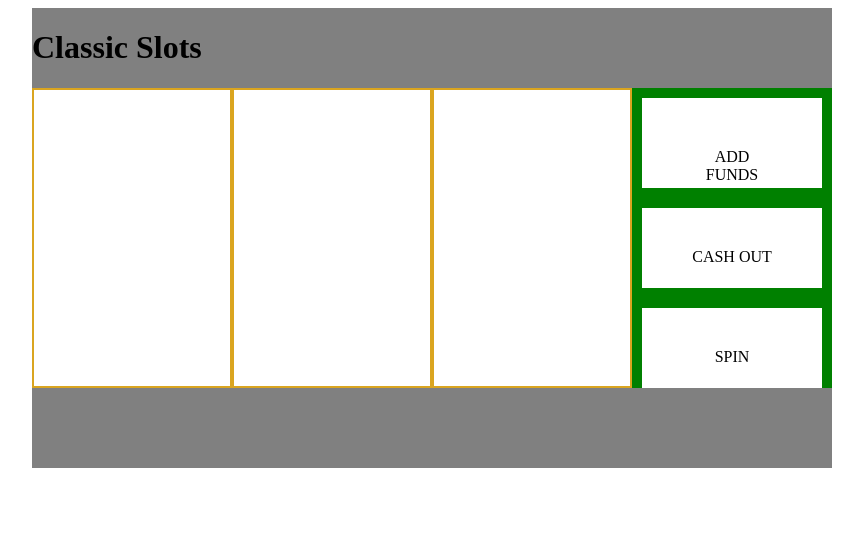
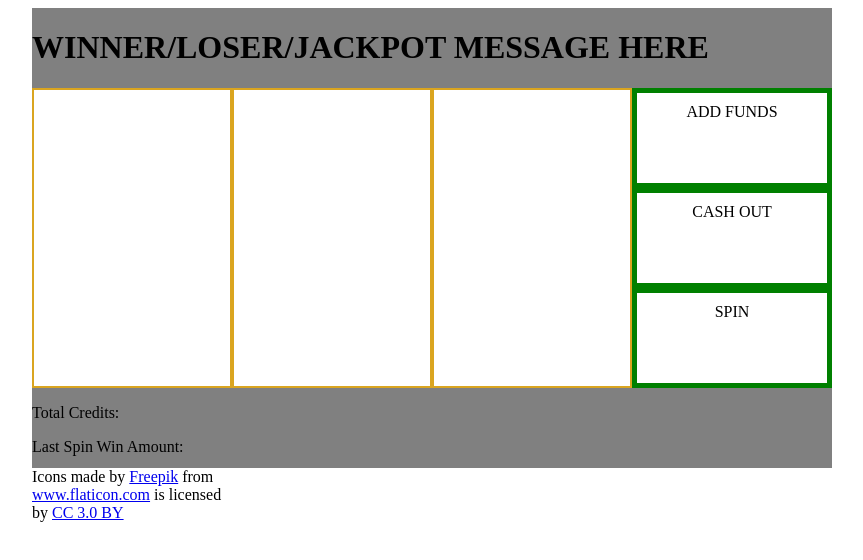
Before and after one commit to ladystensberg/slot-machine, a plain HTML site: page index.html in a window 1280 px wide. Shown: the whole page, without its empty margins (108-971 px from the left). Drawn offline with Linux system fonts and the light colour scheme.

Commit message:
set basic styles for UI wireframe

```diff
--- a/css/main.css
+++ b/css/main.css
@@ -64,9 +64,14 @@ footer {
 }
 
 .sideButtons  {
-    border: 10px solid green;
+    border: 5px solid green;
     text-align: center;
-    padding: 50px;
+    padding: 10px;
+}
+
+.sideButtons:hover {
+    border: 5px solid yellow;
+    cursor: pointer;
 }
 
 .slots {
--- a/index.html
+++ b/index.html
@@ -9,7 +9,7 @@
 </head>
 <body>
     <main>
-        <header><h1>Classic Slots</h1></header>
+        <header><h1>WINNER/LOSER/JACKPOT MESSAGE HERE</h1></header>
         <section id="slotContainer">
             <div id="slot1" class="slots"></div>
             <div id="slot2" class="slots"></div>
@@ -18,7 +18,11 @@
         <div id="addFunds" class="sideButtons">ADD FUNDS</div>
         <div id="cashOut" class="sideButtons">CASH OUT</div>
         <div id="spinSlots" class="sideButtons">SPIN</div>
-        <footer></footer>
+        <footer>
+            <p>Total Credits: <span id="totalCredits"></span></p>
+            <p>Last Spin Win Amount: <span id="lastSpinWinAmt"></span></p>
+        </footer>
+        <div>Icons made by <a href="http://www.freepik.com" title="Freepik">Freepik</a> from <a href="https://www.flaticon.com/" title="Flaticon">www.flaticon.com</a> is licensed by <a href="http://creativecommons.org/licenses/by/3.0/" title="Creative Commons BY 3.0" target="_blank">CC 3.0 BY</a></div>
     </main>
     <script src="js/app.js"></script>
 </body>
```
